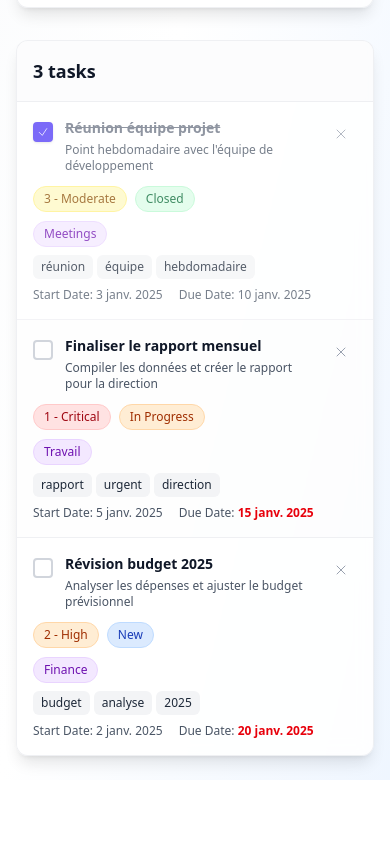
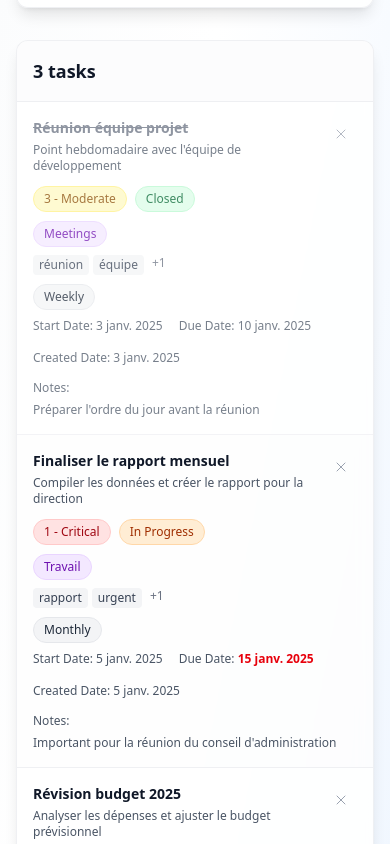
Before and after one commit to kays-chetoui/MindKeeper, a React (Vite) app: page /tasks in a window 390 px wide. Shown: the part 840-1684 px from the top of the page. Before the commit the page ends 1620 px from the top, so only its background shows below. Built offline with nearby package versions, Linux system fonts and the light colour scheme.

Commit message:
update task list

```diff
--- a/src/components/tasks/TaskTable.tsx
+++ b/src/components/tasks/TaskTable.tsx
@@ -1,17 +1,16 @@
 import React from "react";
 import { useTranslation } from "react-i18next";
-import { CheckIcon, XMarkIcon } from "@heroicons/react/24/outline";
+import { XMarkIcon } from "@heroicons/react/24/outline";
 import type { Task } from "../../types/task";
 import { getPriorityColor, getStatusColor, formatDate, isTaskOverdue } from "../../utils/taskUtils";
 
 interface TaskTableProps {
 	tasks: Task[];
 	totalTasksCount: number;
-	onToggleTask: (id: string) => void;
 	onDeleteTask: (id: string) => void;
 }
 
-export const TaskTable: React.FC<TaskTableProps> = ({ tasks, totalTasksCount, onToggleTask, onDeleteTask }) => {
+export const TaskTable: React.FC<TaskTableProps> = ({ tasks, totalTasksCount, onDeleteTask }) => {
 	const { t } = useTranslation();
 
 	if (tasks.length === 0) {
@@ -53,16 +52,6 @@ export const TaskTable: React.FC<TaskTableProps> = ({ tasks, totalTasksCount, on
 							{/* En-tête de la carte */}
 							<div className="flex items-start justify-between mb-3">
 								<div className="flex items-start space-x-3 flex-1 min-w-0">
-									{/* Status Toggle */}
-									<button
-										onClick={() => onToggleTask(task.id)}
-										className={`mt-1 h-5 w-5 rounded border-2 flex items-center justify-center transition-all duration-200 shrink-0 ${
-											task.status === 7 ? "bg-indigo-600 border-indigo-600 text-white shadow-sm" : "border-gray-300 hover:border-indigo-600 hover:bg-indigo-50"
-										}`}
-									>
-										{task.status === 7 && <CheckIcon className="h-3 w-3" />}
-									</button>
-
 									{/* Titre et description */}
 									<div className="flex-1 min-w-0">
 										<h3 className={`font-semibold text-sm sm:text-base ${task.status === 7 ? "line-through text-gray-500" : "text-gray-900"}`}>{task.title}</h3>
@@ -104,16 +93,23 @@ export const TaskTable: React.FC<TaskTableProps> = ({ tasks, totalTasksCount, on
 								{/* Ligne 3: Tags (si présents) */}
 								{task.tags.length > 0 && (
 									<div className="flex flex-wrap gap-1">
-										{task.tags.slice(0, 4).map((tag, tagIndex) => (
-											<span key={tagIndex} className="inline-flex items-center px-2 py-1 rounded-md text-xs font-medium bg-gray-100 text-gray-800">
+										{task.tags.slice(0, 2).map((tag, tagIndex) => (
+											<span key={tagIndex} className="inline-flex items-center px-1.5 py-0.5 rounded text-xs font-medium bg-gray-100 text-gray-700">
 												{tag}
 											</span>
 										))}
-										{task.tags.length > 4 && <span className="text-xs text-gray-500 px-2 py-1">+{task.tags.length - 4}</span>}
+										{task.tags.length > 2 && <span className="text-xs text-gray-500 px-1">+{task.tags.length - 2}</span>}
 									</div>
 								)}
 
-								{/* Ligne 4: Dates */}
+								{/* Ligne 4: Recurrence */}
+								<div>
+									<span className="inline-flex items-center px-2.5 py-1 rounded-full text-xs font-medium bg-gray-100 text-gray-800 border border-gray-200">
+										{t(`tasks.recurrence${task.recurrence.charAt(0).toUpperCase() + task.recurrence.slice(1)}`)}
+									</span>
+								</div>
+
+								{/* Ligne 5: Dates */}
 								<div className="flex flex-wrap gap-4 text-xs sm:text-sm text-gray-600">
 									{task.startDate && (
 										<div>
@@ -126,7 +122,18 @@ export const TaskTable: React.FC<TaskTableProps> = ({ tasks, totalTasksCount, on
 											<span className={isTaskOverdue(task) ? "text-red-600 font-semibold" : ""}>{formatDate(task.dueDate)}</span>
 										</div>
 									)}
+									<div>
+										<span className="font-medium">{t("tasks.createdDate")}:</span> {formatDate(task.createdAt)}
+									</div>
 								</div>
+
+								{/* Ligne 6: Notes (si présentes) */}
+								{task.notes && (
+									<div>
+										<span className="font-medium text-xs sm:text-sm text-gray-600">{t("tasks.notes")}:</span>
+										<p className="text-xs sm:text-sm text-gray-600 mt-1 line-clamp-2">{task.notes}</p>
+									</div>
+								)}
 							</div>
 						</div>
 					))}
@@ -139,15 +146,17 @@ export const TaskTable: React.FC<TaskTableProps> = ({ tasks, totalTasksCount, on
 					<table className="w-full min-w-max">
 						<thead className="bg-gray-50/70">
 							<tr>
-								<th className="px-6 py-4 text-left text-xs font-semibold text-gray-600 uppercase tracking-wider w-12">{t("tasks.status")}</th>
 								<th className="px-6 py-4 text-left text-xs font-semibold text-gray-600 uppercase tracking-wider min-w-0">{t("tasks.taskTitle")}</th>
 								<th className="px-6 py-4 text-left text-xs font-semibold text-gray-600 uppercase tracking-wider min-w-0">{t("tasks.taskDescription")}</th>
 								<th className="px-6 py-4 text-left text-xs font-semibold text-gray-600 uppercase tracking-wider">{t("tasks.category")}</th>
 								<th className="px-6 py-4 text-left text-xs font-semibold text-gray-600 uppercase tracking-wider">{t("tasks.priority")}</th>
 								<th className="px-6 py-4 text-left text-xs font-semibold text-gray-600 uppercase tracking-wider">{t("tasks.status")}</th>
 								<th className="px-6 py-4 text-left text-xs font-semibold text-gray-600 uppercase tracking-wider">{t("tasks.tags")}</th>
+								<th className="px-6 py-4 text-left text-xs font-semibold text-gray-600 uppercase tracking-wider">{t("tasks.recurrence")}</th>
 								<th className="px-6 py-4 text-left text-xs font-semibold text-gray-600 uppercase tracking-wider">{t("tasks.startDate")}</th>
 								<th className="px-6 py-4 text-left text-xs font-semibold text-gray-600 uppercase tracking-wider">{t("tasks.dueDate")}</th>
+								<th className="px-6 py-4 text-left text-xs font-semibold text-gray-600 uppercase tracking-wider">{t("tasks.notes")}</th>
+								<th className="px-6 py-4 text-left text-xs font-semibold text-gray-600 uppercase tracking-wider">{t("tasks.createdAt")}</th>
 								<th className="px-6 py-4 text-right text-xs font-semibold text-gray-600 uppercase tracking-wider w-16">{t("tasks.actions")}</th>
 							</tr>
 						</thead>
@@ -159,18 +168,6 @@ export const TaskTable: React.FC<TaskTableProps> = ({ tasks, totalTasksCount, on
 										index % 2 === 0 ? "bg-white/40" : "bg-gray-50/20"
 									}`}
 								>
-									{/* Status Toggle */}
-									<td className="px-6 py-4 whitespace-nowrap">
-										<button
-											onClick={() => onToggleTask(task.id)}
-											className={`h-5 w-5 rounded border-2 flex items-center justify-center transition-all duration-200 ${
-												task.status === 7 ? "bg-indigo-600 border-indigo-600 text-white shadow-sm" : "border-gray-300 hover:border-indigo-600 hover:bg-indigo-50"
-											}`}
-										>
-											{task.status === 7 && <CheckIcon className="h-3 w-3" />}
-										</button>
-									</td>
-
 									{/* Title */}
 									<td className="px-6 py-4">
 										<div className="max-w-xs">
@@ -216,18 +213,25 @@ export const TaskTable: React.FC<TaskTableProps> = ({ tasks, totalTasksCount, on
 
 									{/* Tags */}
 									<td className="px-6 py-4">
-										<div className="flex flex-wrap gap-1 max-w-xs">
+										<div className="flex flex-wrap gap-0.5 max-w-xs">
 											{task.tags.length > 0 ? (
-												task.tags.slice(0, 3).map((tag, tagIndex) => (
-													<span key={tagIndex} className="inline-flex items-center px-2 py-1 rounded-md text-xs font-medium bg-gray-100 text-gray-800">
+												task.tags.slice(0, 2).map((tag, tagIndex) => (
+													<span key={tagIndex} className="inline-flex items-center px-1.5 py-0.5 rounded text-xs font-medium bg-gray-100 text-gray-700">
 														{tag}
 													</span>
 												))
 											) : (
 												<span className="text-sm text-gray-400 italic">{t("tasks.noTags")}</span>
 											)}
-											{task.tags.length > 3 && <span className="text-xs text-gray-500">+{task.tags.length - 3}</span>}
+											{task.tags.length > 2 && <span className="text-xs text-gray-500 ml-1">+{task.tags.length - 2}</span>}
 										</div>
+									</td>
+
+									{/* Recurrence */}
+									<td className="px-6 py-4 whitespace-nowrap">
+										<span className="inline-flex items-center px-2.5 py-1 rounded-full text-xs font-medium bg-gray-100 text-gray-800 border border-gray-200">
+											{t(`tasks.recurrence${task.recurrence.charAt(0).toUpperCase() + task.recurrence.slice(1)}`)}
+										</span>
 									</td>
 
 									{/* Start Date */}
@@ -243,6 +247,20 @@ export const TaskTable: React.FC<TaskTableProps> = ({ tasks, totalTasksCount, on
 											<span className="text-sm text-gray-400 italic">{t("tasks.noDueDate")}</span>
 										)}
 									</td>
+
+									{/* Notes */}
+									<td className="px-6 py-4">
+										<div className="max-w-xs">
+											{task.notes ? (
+												<p className="text-sm text-gray-600 line-clamp-2">{task.notes}</p>
+											) : (
+												<span className="text-sm text-gray-400 italic">{t("tasks.noNotes")}</span>
+											)}
+										</div>
+									</td>
+
+									{/* Created At */}
+									<td className="px-6 py-4 whitespace-nowrap text-sm text-gray-600">{formatDate(task.createdAt)}</td>
 
 									{/* Actions */}
 									<td className="px-6 py-4 whitespace-nowrap text-right">
--- a/src/i18n/config.ts
+++ b/src/i18n/config.ts
@@ -68,6 +68,7 @@ const resources = {
         ascending: "Ascending",
         descending: "Descending",
         createdDate: "Created Date",
+        createdAt: "Created At",
         task: "task",
         tasks: "tasks",
         total: "total",
@@ -167,6 +168,7 @@ const resources = {
         ascending: "Croissant",
         descending: "Décroissant",
         createdDate: "Date de création",
+        createdAt: "Créée le",
         task: "tâche",
         tasks: "tâches",
         total: "total",
--- a/src/pages/TasksPage.tsx
+++ b/src/pages/TasksPage.tsx
@@ -27,7 +27,6 @@ const TasksPage: React.FC = () => {
 		setSortOrder,
 		filteredAndSortedTasks,
 		addTask,
-		toggleTask,
 		deleteTask,
 	} = useTasks();
 
@@ -75,7 +74,7 @@ const TasksPage: React.FC = () => {
 				{isAddingTask && <TaskForm newTask={newTask} setNewTask={setNewTask} onSubmit={addTask} onCancel={() => setIsAddingTask(false)} />}
 
 				{/* Tasks Table */}
-				<TaskTable tasks={filteredAndSortedTasks} totalTasksCount={tasks.length} onToggleTask={toggleTask} onDeleteTask={deleteTask} />
+				<TaskTable tasks={filteredAndSortedTasks} totalTasksCount={tasks.length} onDeleteTask={deleteTask} />
 			</div>
 		</div>
 	);
```
